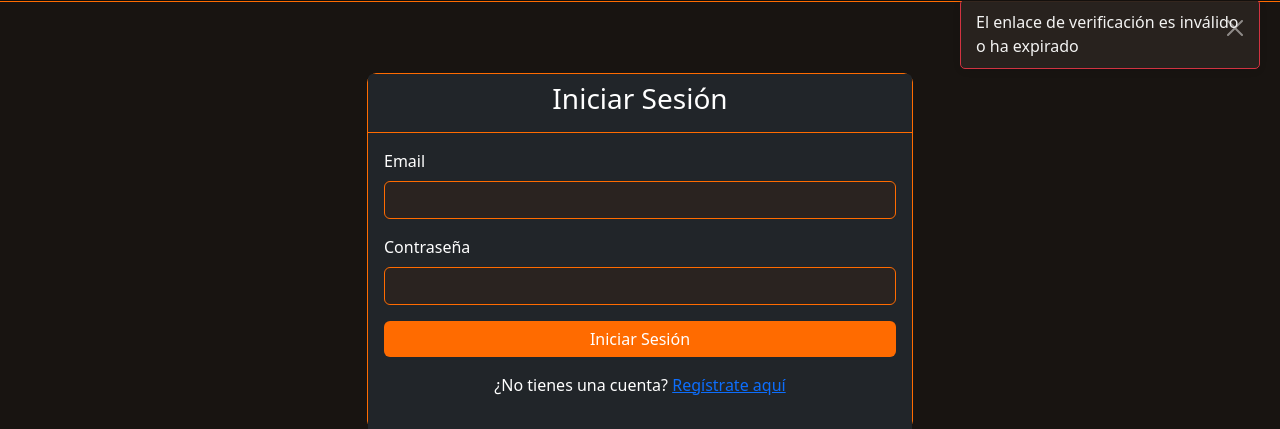
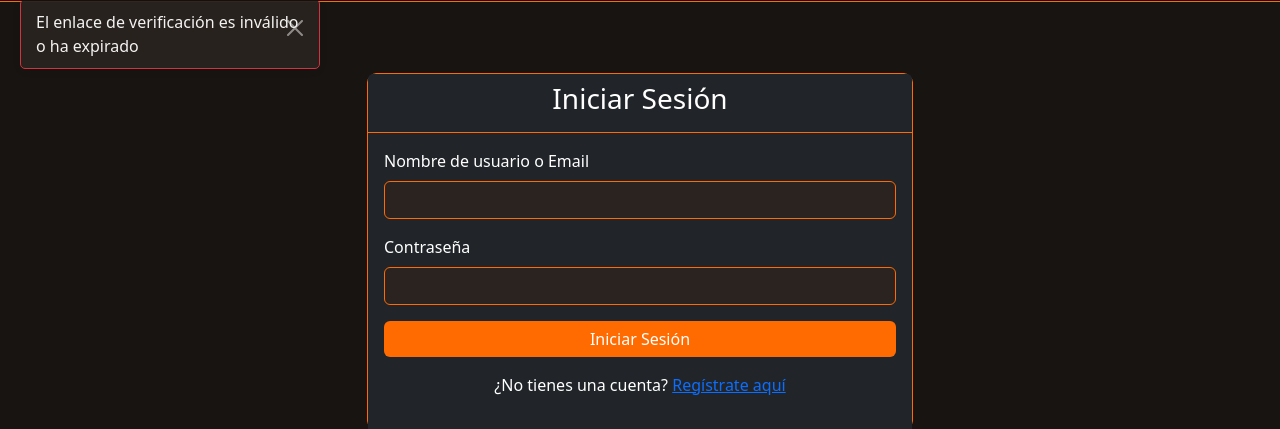
Before and after one commit to ismaelhuarte7/Tiki_Data, a Flask app: page /auth/verify/1 in a window 1280 px wide. Shown: the part 81-510 px from the top of the page. Run offline with Flask 3, Linux system fonts and the light colour scheme; some libraries are stand-ins or nearby versions.

Commit message:
login with username

```diff
--- a/src/web/controllers/auth.py
+++ b/src/web/controllers/auth.py
@@ -48,9 +48,15 @@ def signup():
 def login():
     session.clear()
     if request.method == "POST":
-        email = request.form["email"]
+        identifier = request.form["email"]
         password = request.form["password"]
-        user = User.get_by_email(email)
+        print(identifier)
+
+        if "@" in identifier:
+            user = User.get_by_email(identifier)
+        else:
+            user = User.get_by_username(identifier)
+            print(user)
         if not user:
             flash("Usuario no encontrado", "danger")
             return render_template("auth/login.html")
--- a/src/web/static/styles.css
+++ b/src/web/static/styles.css
@@ -171,7 +171,7 @@ main {
     margin: 0;
     position: fixed;
     top: 80px; /* Ajusta la posición vertical según sea necesario */
-    right: 20px; /* Ajusta la posición horizontal según sea necesario */
+    left: 20px; /* Ajusta la posición horizontal según sea necesario */
     z-index: 1000;
     width: 300px; /* Ancho de las alertas */
 }
--- a/src/web/templates/auth/login.html
+++ b/src/web/templates/auth/login.html
@@ -14,8 +14,8 @@
                     <form method="POST" action="{{ url_for('auth.login') }}">
                         <!-- Email -->
                         <div class="mb-3">
-                            <label for="email" class="form-label">Email</label>
-                            <input type="email" class="form-control" id="email" name="email" required>
+                            <label for="email" class="form-label">Nombre de usuario o Email</label>
+                            <input type="text" class="form-control" id="email" name="email" required>
                         </div>
                         <!-- Contraseña -->
                         <div class="mb-3">
```
